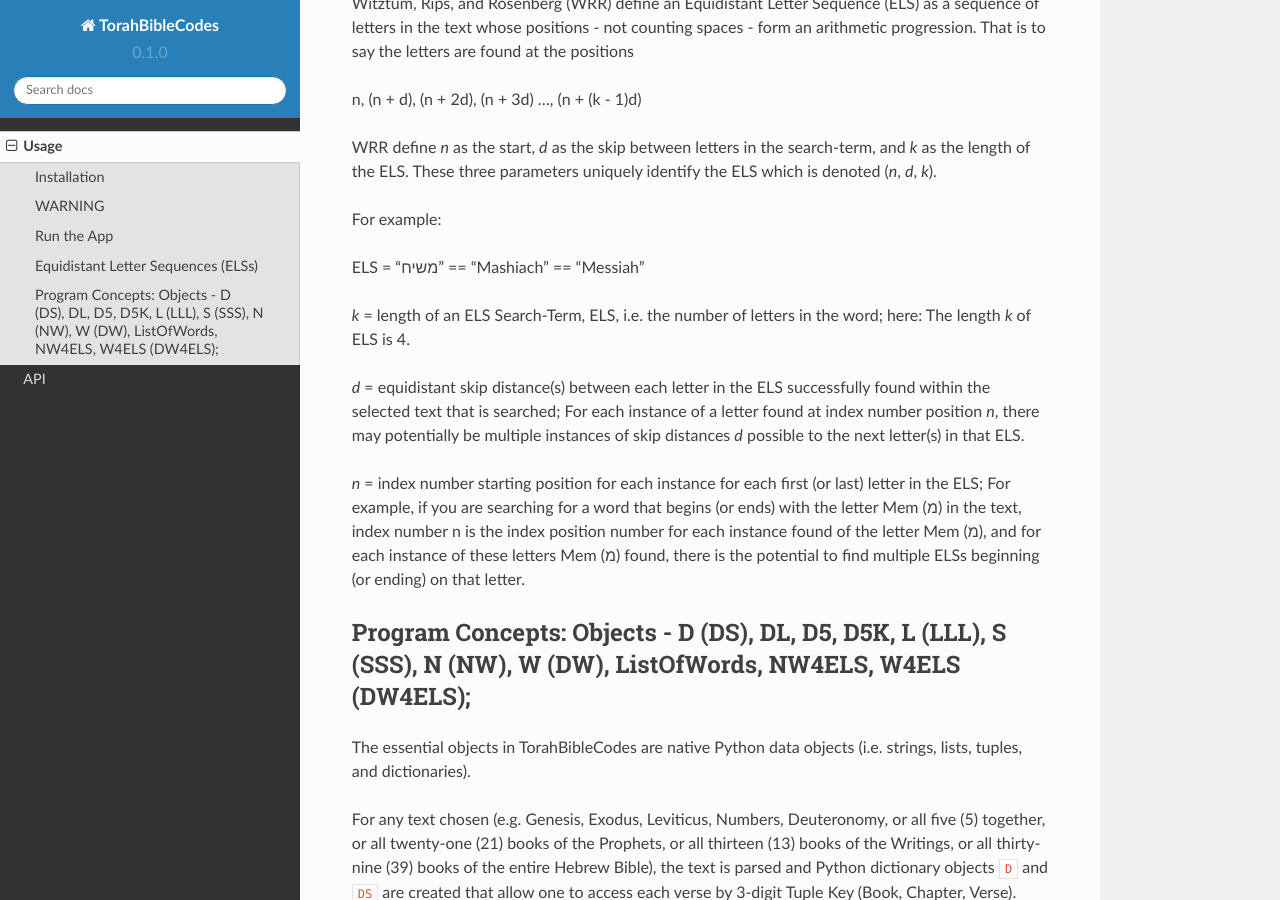
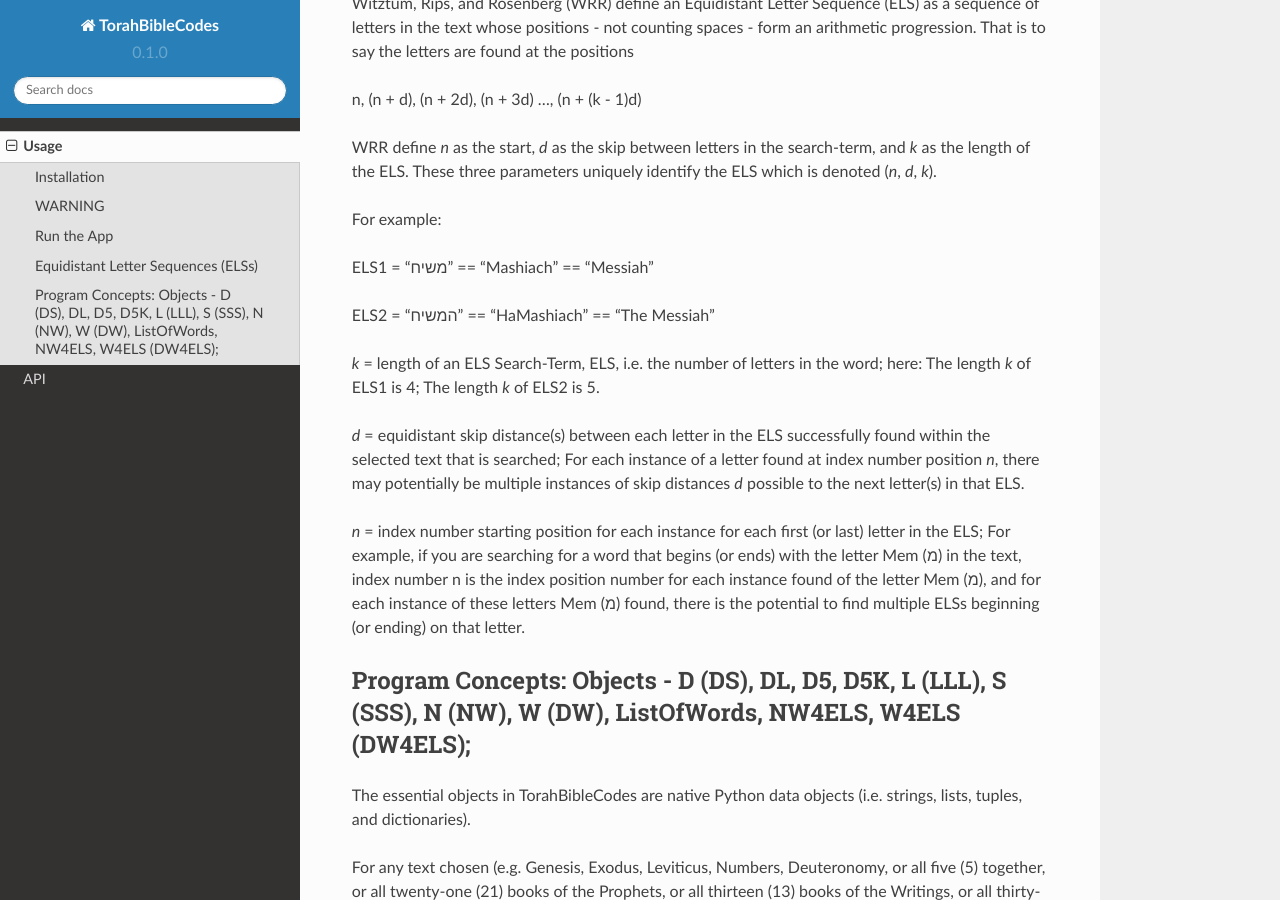
Before and after one commit to TorahBibleCodes/TorahBibleCodes_Sphinx, a Sphinx documentation site: the page built from docs/source/usage.rst, in a window 1280 px wide and 900 px high, scrolled down 2378 px. Built offline with Sphinx 7.4.7 and the Read the Docs theme 2.0.0, drawn with Linux system fonts in a browser that asks for light colours.

Commit message:
Update usage.rst

```diff
--- a/docs/source/usage.rst
+++ b/docs/source/usage.rst
@@ -116,10 +116,12 @@
 
 For example:
 
-ELS = “משיח” == “Mashiach” == “Messiah”
+ELS1 = “משיח” == “Mashiach” == “Messiah”
+
+ELS2 = “המשיח” == “HaMashiach” == “The Messiah”
 
 *k* = length of an ELS Search-Term, ELS, i.e. the number of letters in the word; here: The length
-*k* of ELS is 4.
+*k* of ELS1 is 4; The length *k* of ELS2 is 5.
 
 *d* = equidistant skip distance(s) between each letter in the ELS successfully found within the
 selected text that is searched; For each instance of a letter found at index number position *n*, there may
```
